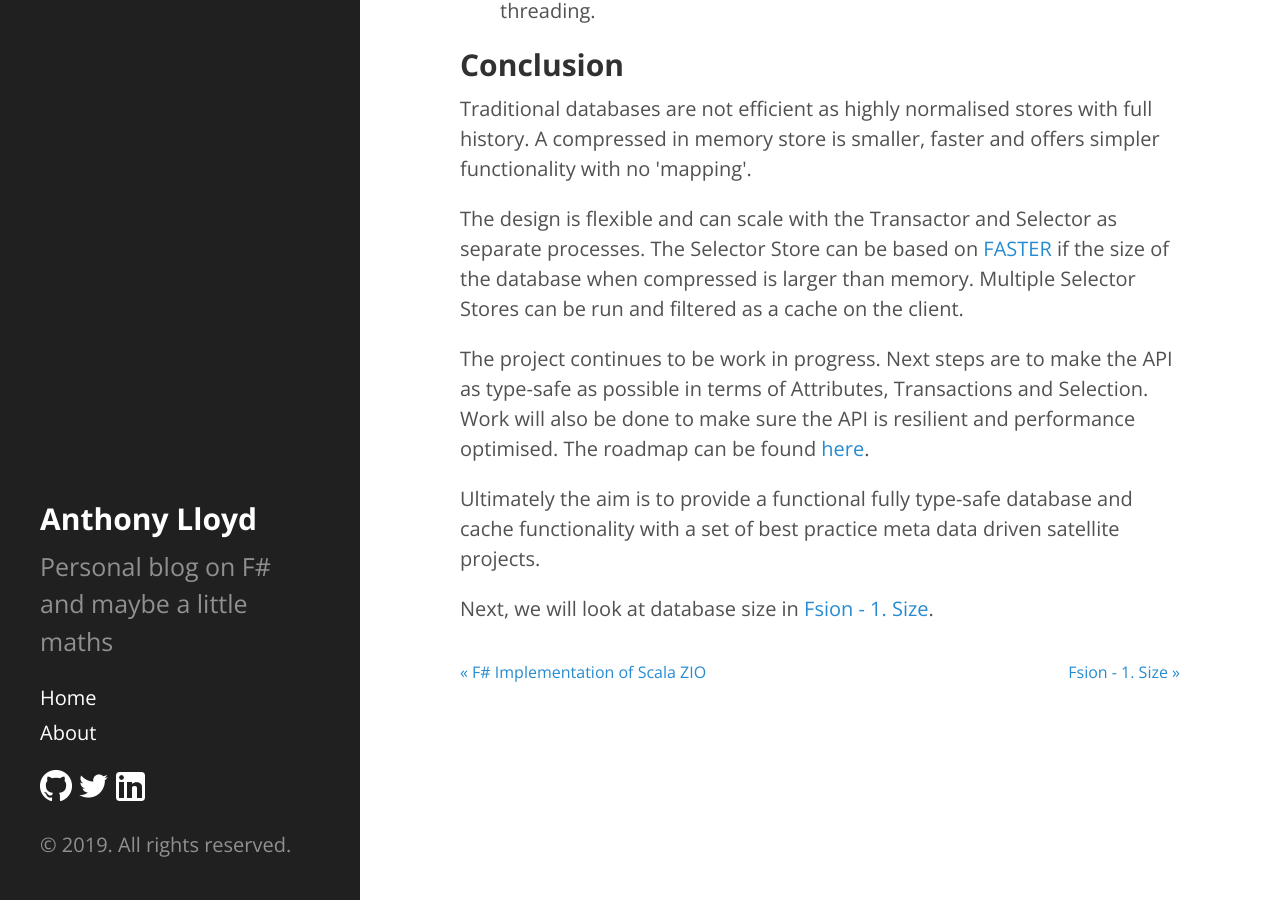
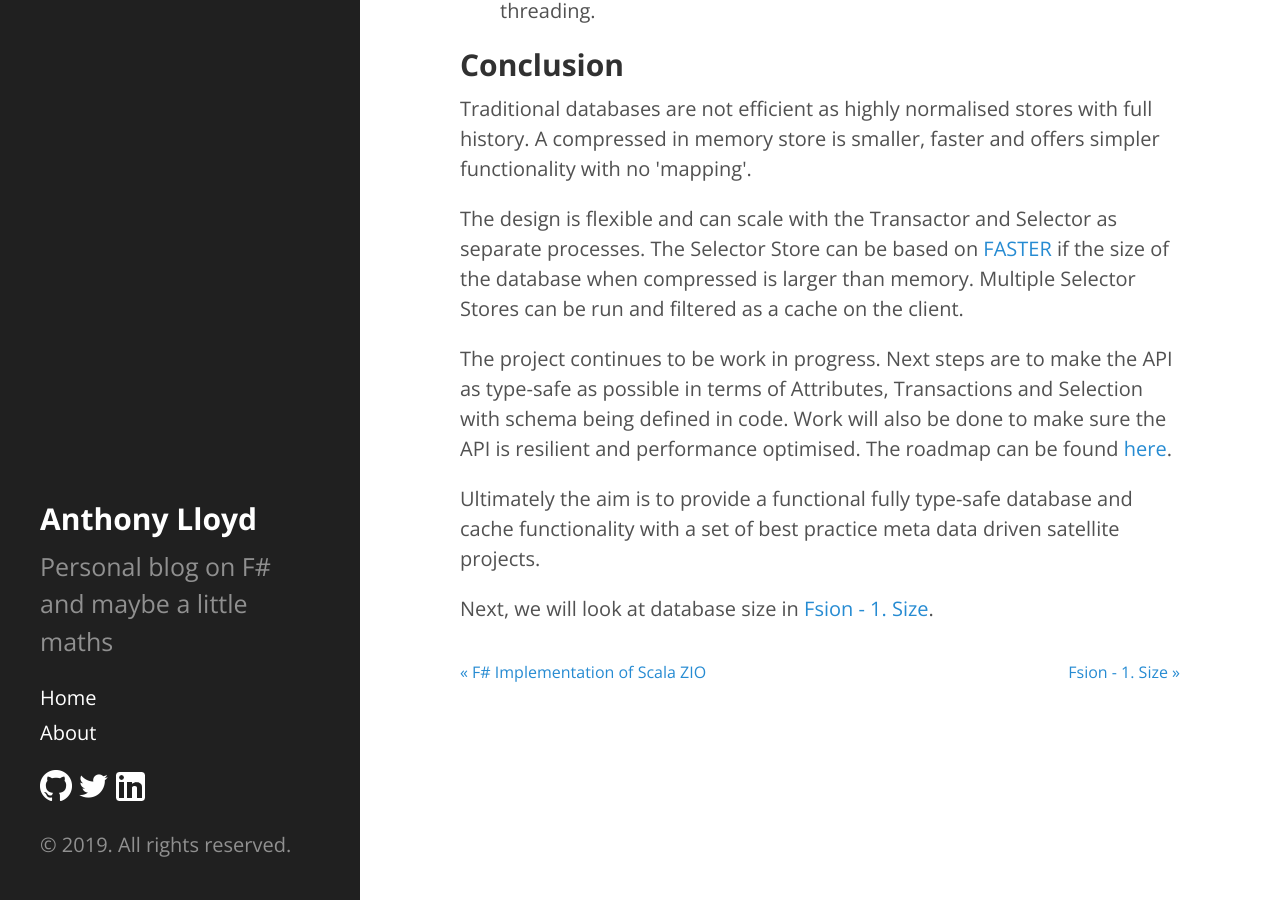
Before and after one commit to AnthonyLloyd/AnthonyLloyd.github.io, a Jekyll site: the page built from _posts/2019-05-17-fsion-00-introduction.html, in a window 1280 px wide and 900 px high, scrolled down 2959 px. Built offline with Jekyll 4.4.1, drawn with Linux system fonts in a browser that asks for light colours; some web fonts are replaced; comment, search, counter and statistics services are not loaded.

Commit message:
schema in code

```diff
--- a/_posts/2019-05-17-fsion-00-introduction.html
+++ b/_posts/2019-05-17-fsion-00-introduction.html
@@ -86,7 +86,7 @@ database when compressed is larger than memory.
 Multiple Selector Stores can be run and filtered as a cache on the client.</p>
 <p>The project continues to be work in progress.
 Next steps are to make the API as type-safe as possible in terms of Attributes, Transactions
-and Selection.
+and Selection with schema being defined in code.
 Work will also be done to make sure the API is resilient and performance optimised.
 The roadmap can be found <a href="https://github.com/AnthonyLloyd/Fsion/#roadmap">here</a>.</p>
 <p>Ultimately the aim is to provide a functional fully type-safe database and cache functionality
```
Also changed, not shown: 1 other file.
